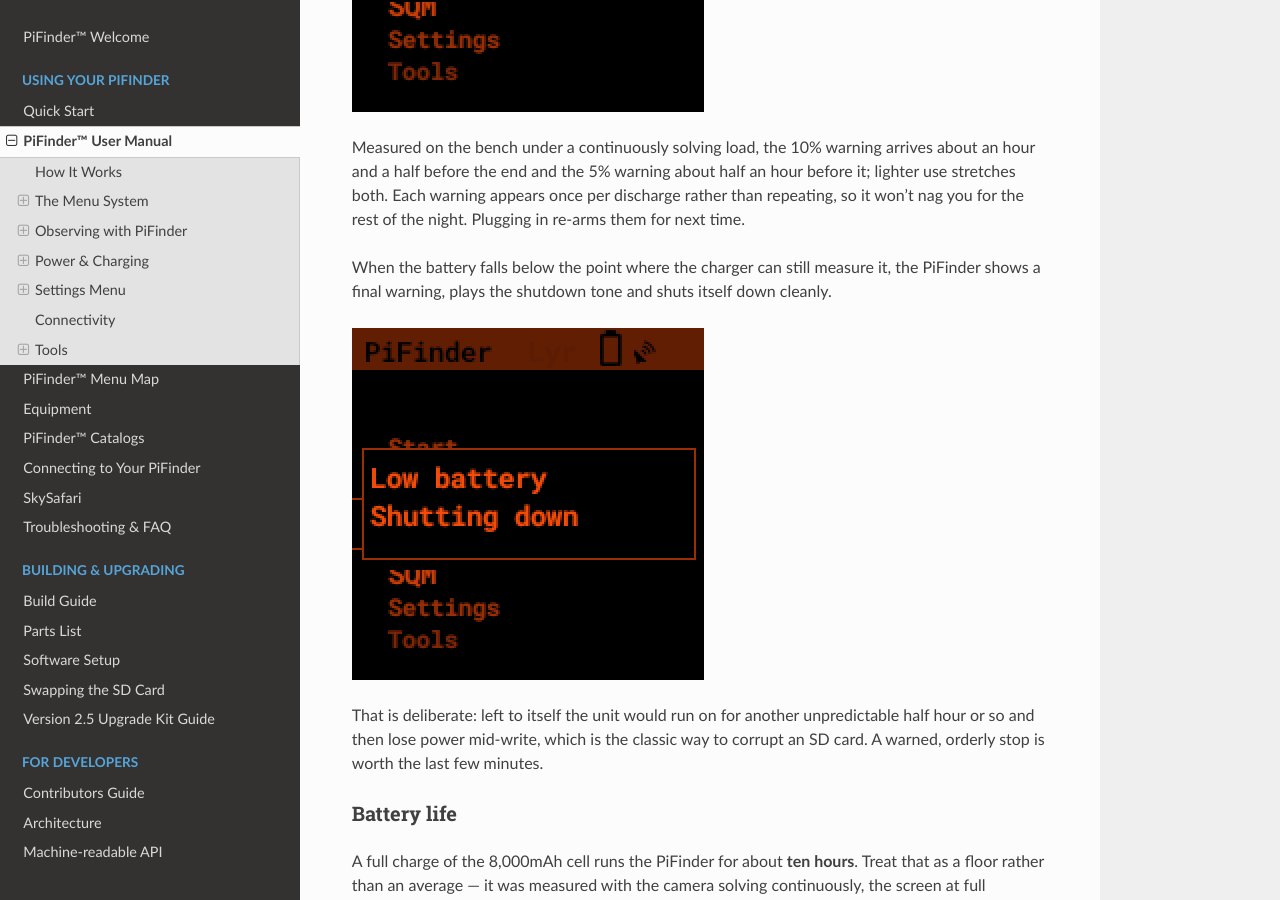
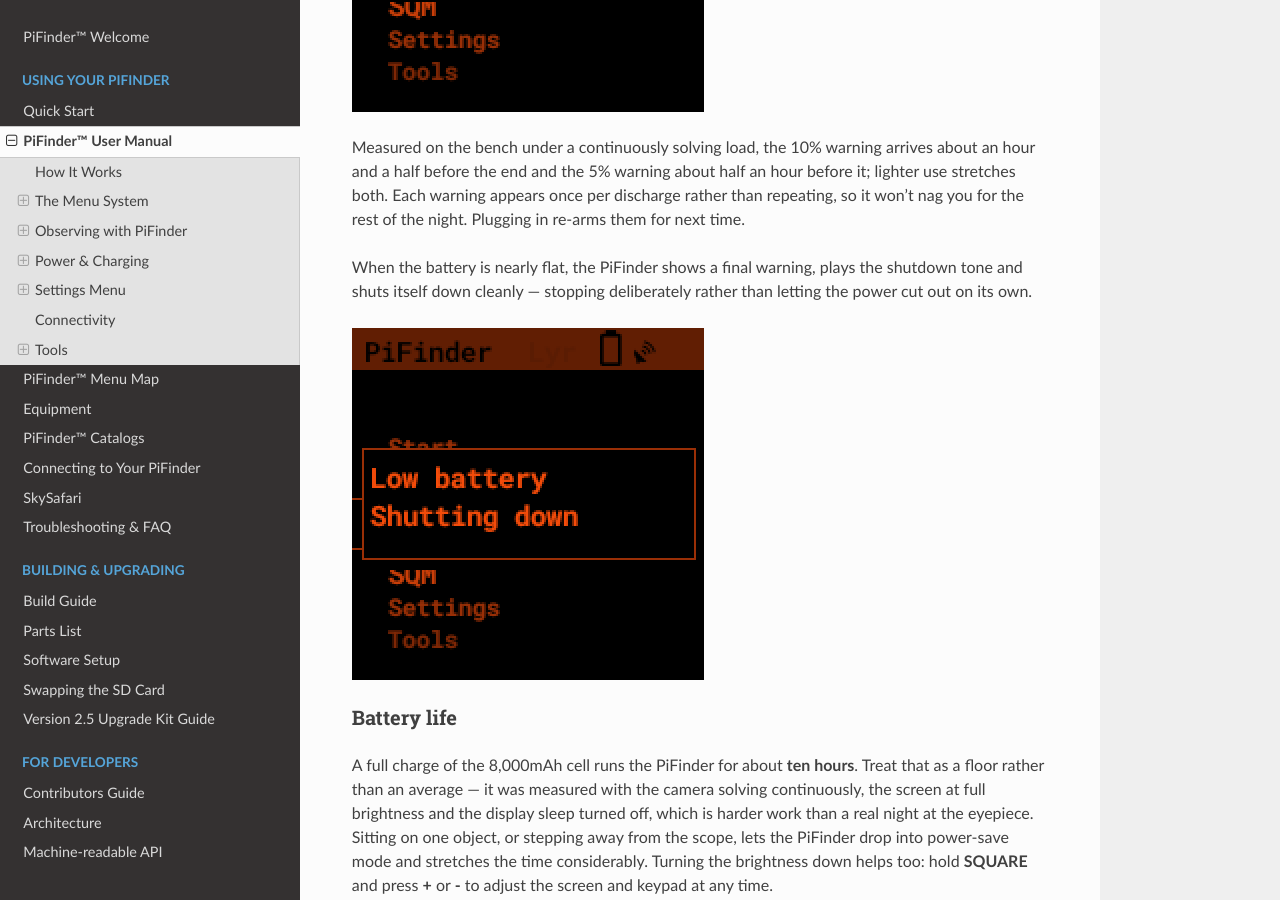
Before and after one commit to brickbots/PiFinder, a Sphinx documentation site: the page built from docs/source/user_guide.rst, in a window 1280 px wide and 900 px high, scrolled down 28089 px. Built offline with Sphinx 7.4.7 and the Read the Docs theme 3.1.0, drawn with Linux system fonts in a browser that asks for light colours.

Commit message:
docs: trim the low-battery shutdown explanation
Rich: still too technical.

Out: that the shutdown point is where the charger can no longer measure
the cell, and the whole rationale paragraph — the unpredictable extra half
hour, losing power mid-write, and SD card corruption.

Kept: the behaviour itself.  A final warning, the shutdown tone, and a
clean shutdown, with one short clause on why it stops when it does —
stopping deliberately rather than letting the power cut out — so the
reader isn't left thinking the unit quits early for no reason.

Sphinx builds clean (-n -E, zero warnings).

Co-Authored-By: Claude Opus 5 (1M context) <noreply@anthropic.com>

```diff
--- a/docs/source/user_guide.rst
+++ b/docs/source/user_guide.rst
@@ -832,14 +832,11 @@ hour and a half before the end and the 5% warning about half an hour before it;
 stretches both.  Each warning appears once per discharge rather than repeating, so it won't
 nag you for the rest of the night.  Plugging in re-arms them for next time.
 
-When the battery falls below the point where the charger can still measure it, the PiFinder
-shows a final warning, plays the shutdown tone and shuts itself down cleanly.
+When the battery is nearly flat, the PiFinder shows a final warning, plays the shutdown tone
+and shuts itself down cleanly — stopping deliberately rather than letting the power cut out
+on its own.
 
 .. image:: images/user_guide/low_battery_shutdown_docs.png
-
-That is deliberate: left to itself the unit would run on for another unpredictable half hour
-or so and then lose power mid-write, which is the classic way to corrupt an SD card.  A
-warned, orderly stop is worth the last few minutes.
 
 Battery life
 ------------
```
